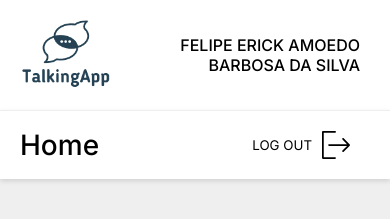
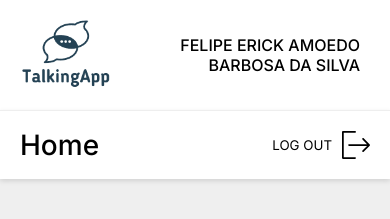
Before and after one commit to guilhermescr/live_chat, a plain HTML site: page pages/chat.html in a window 390 px wide. Shown: the top 219 px of the page. Drawn offline with Linux system fonts and the light colour scheme.

Commit message:
removed logout button padding right

```diff
--- a/assets/styles/styles.css
+++ b/assets/styles/styles.css
@@ -703,6 +703,10 @@ body.chatPage .main {
     height: 100vh;
   }
 
+  .main .logout_button a {
+    padding-right: 0;
+  }
+
   .chat_container {
     flex-direction: column;
   }
```
